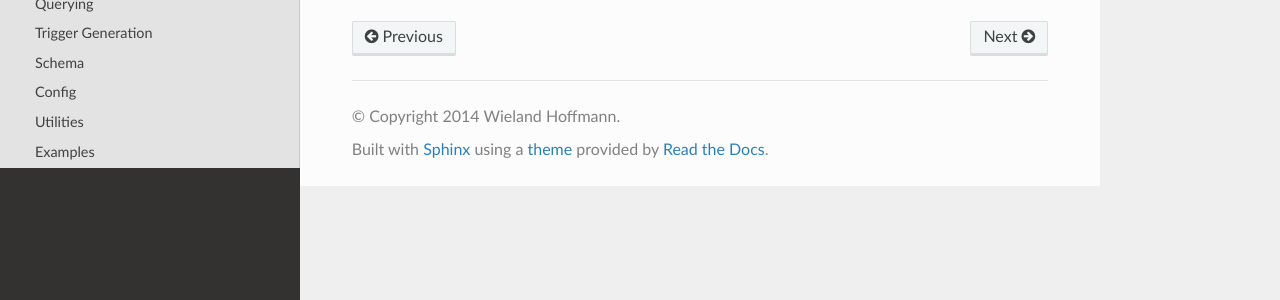
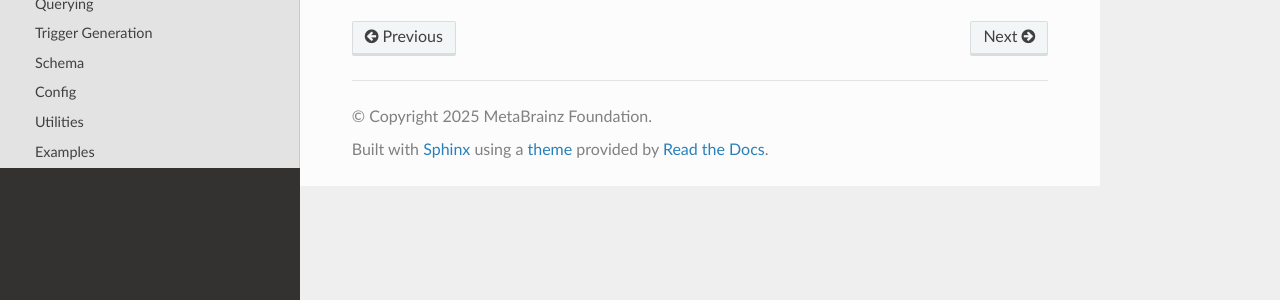
Before and after one commit to metabrainz/sir, a Sphinx documentation site: the page built from docs/source/api.rst, in a window 1280 px wide. Shown: the part 355-655 px from the top of the page. Built offline with Sphinx 7.4.7 and the Read the Docs theme 3.1.0, drawn with Linux system fonts in a browser that asks for light colours; the version number could not be read and is left out.

Commit message:
Update author in docs to MetaBrainz Foundation

```diff
--- a/docs/source/conf.py
+++ b/docs/source/conf.py
@@ -51,8 +51,8 @@ source_suffix = '.rst'
 master_doc = 'index'
 
 # General information about the project.
-project = u'sir'
-copyright = u'2014 Wieland Hoffmann'
+project = 'sir'
+copyright = '2025 MetaBrainz Foundation'
 
 # The version info for the project you're documenting, acts as replacement for
 # |version| and |release|, also used in various other places throughout the
@@ -186,8 +186,8 @@ htmlhelp_basename = 'sirdoc'
 # Grouping the document tree into LaTeX files. List of tuples
 # (source start file, target name, title, author, documentclass [howto/manual]).
 latex_documents = [
-  ('index', 'sir.tex', u'sir Documentation',
-   u'Wieland Hoffmann', 'manual'),
+  ('index', 'sir.tex', 'sir Documentation',
+   'MetaBrainz Foundation', 'manual'),
 ]
 
 # The name of an image file (relative to this directory) to place at the top of
@@ -219,6 +219,6 @@ latex_documents = [
 # One entry per manual page. List of tuples
 # (source start file, name, description, authors, manual section).
 man_pages = [
-    ('index', 'sir', u'sir Documentation',
-     [u'Wieland Hoffmann'], 1)
+    ('index', 'sir', 'sir Documentation',
+     ['MetaBrainz Foundation'], 1)
 ]
```
